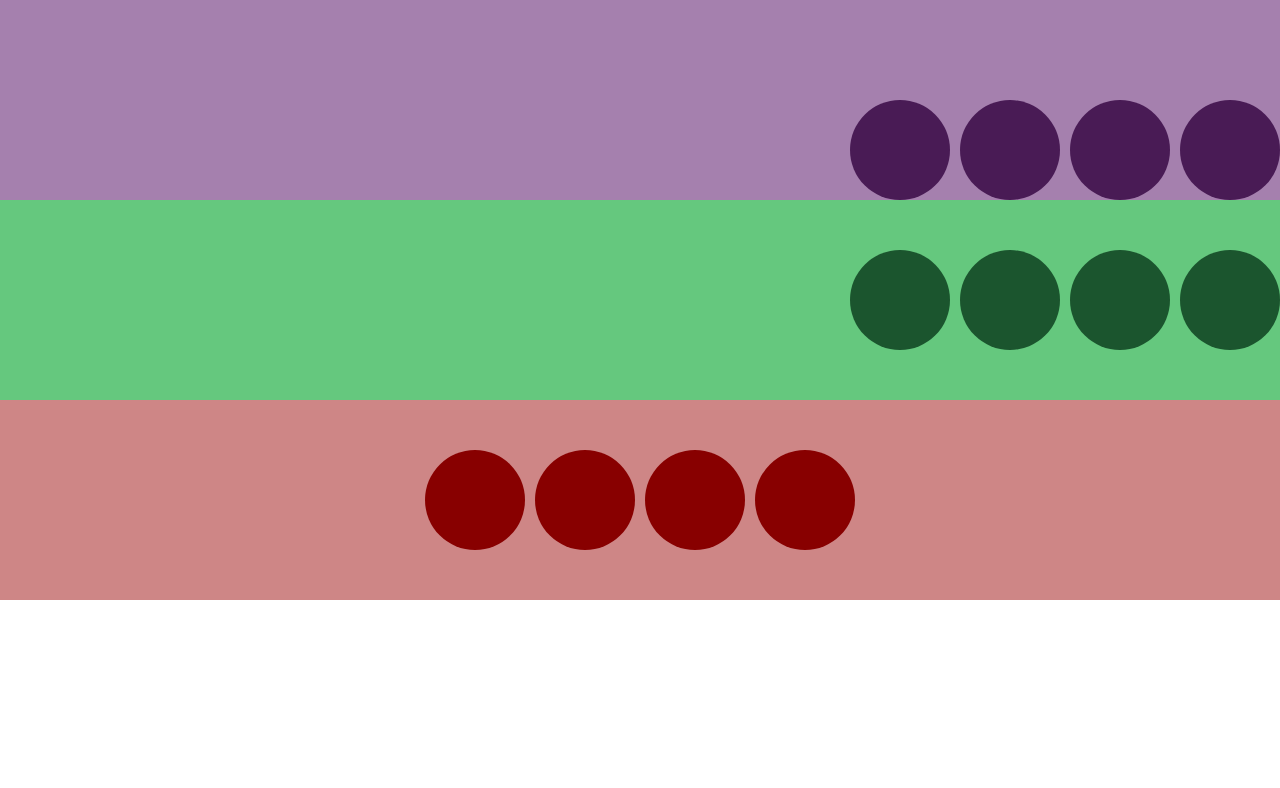
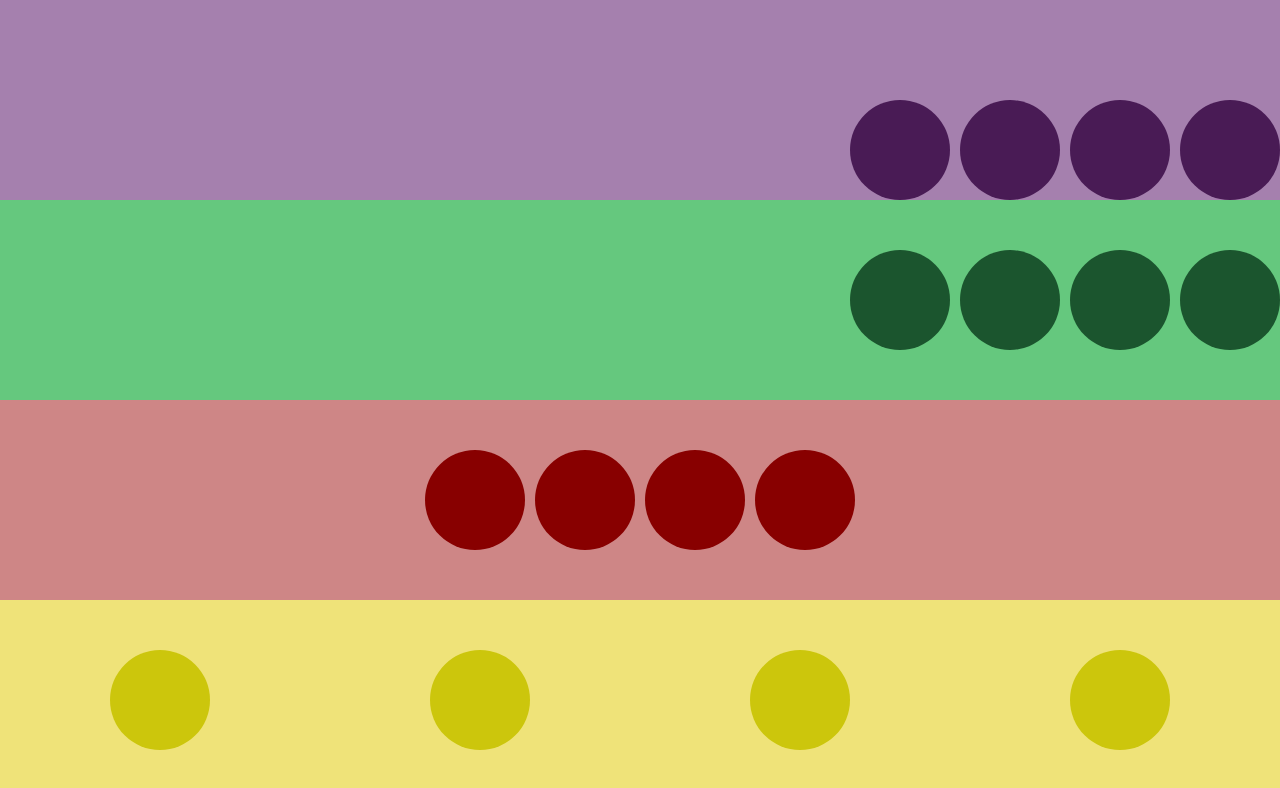
Before and after one commit to Enzu666/flex, a plain HTML site: page index.html in a window 1280 px wide. Drawn offline with Linux system fonts and the light colour scheme.

Commit message:
estilizados os circulos amarelos

```diff
--- a/style.css
+++ b/style.css
@@ -59,3 +59,18 @@ ul, ol, li{
     border-radius: 50%;
 
 }
+.circulo4{
+    width: 100vw;
+    height: 200px;
+    background-color: #efe379;
+    display: flex;
+    justify-content: space-around;
+    align-items: center;
+}
+.circulo4 div{
+    width: 100px;
+    height: 100px;
+    background-color: #ccc60c;
+    border-radius: 50%;
+
+}
```
